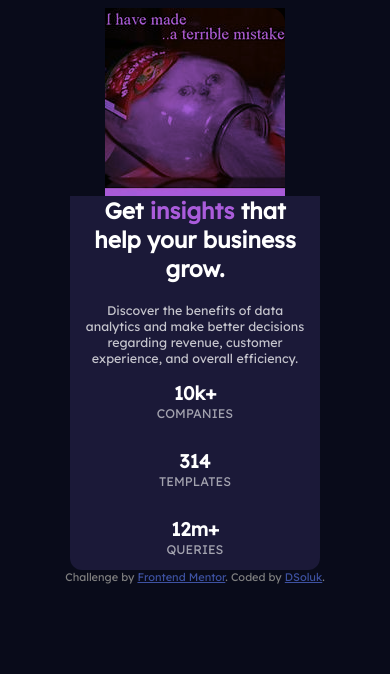
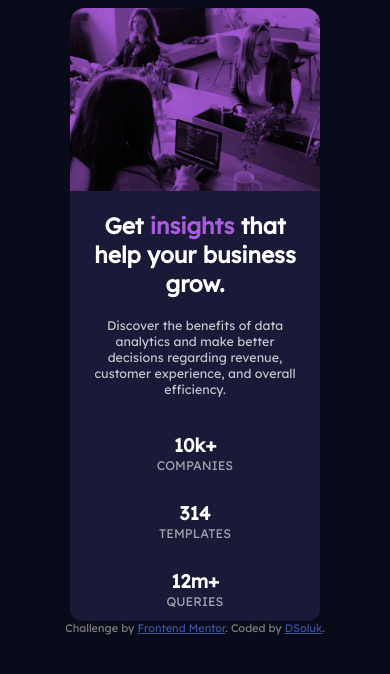
Before and after one commit to dsoluk/stats-preview-card-component-main_DSOLUK, a plain HTML site: page index.html in a window 390 px wide. Drawn offline with Linux system fonts and the light colour scheme.

Commit message:
final changes again

```diff
--- a/css/styles.css
+++ b/css/styles.css
@@ -42,7 +42,6 @@ body {
   /* ------------------------------- */
 
 .image-box {
-  grid-area: image;
   background-color: var(--Soft-violet-accent);
   border-radius: 15px 15px 0px 0px;
   /* margin: 0; */
@@ -60,7 +59,7 @@ img {
   ------------------------------------- */
 .main-copy {
   text-align: center;
-  padding: 0 15px 0 15px;
+  padding: 20px;
   background-color: var(--Dark-desaturated-blue-cardBG);
 }
 .main-copy > h1 {
@@ -82,7 +81,6 @@ h1 > span {
   ------------------------------------- */
 .main-stats {
   background-color: var(--Dark-desaturated-blue-cardBG);
-  grid-area: stats;
   display: flex;
   flex-direction: column;
   justify-content: center;
--- a/index.html
+++ b/index.html
@@ -18,9 +18,9 @@
   <body >
     <div class="card-wrap">
       <picture class="image-box">
-        <source media="(min-width:465px)" srcset="images/image-header-mobile.jpg">
-        <source media="(min-width:900px)" srcset="images/image-header-desktop.jpg">
-        <img src="images/mistake.jpg"
+        <source media="(min-width:400px)" srcset="images/image-header-mobile.jpg">
+        <source media="(min-width:800px)" srcset="images/image-header-desktop.jpg">
+        <img src="images/image-header-mobile.jpg"
              alt="image of 3 women at work desk with purplish tint">
       </picture>
       <div class="non-pic-area">
```
Also changed, not shown: screenshot-desktop-v2.png, screenshot-mobile-v2.png.
